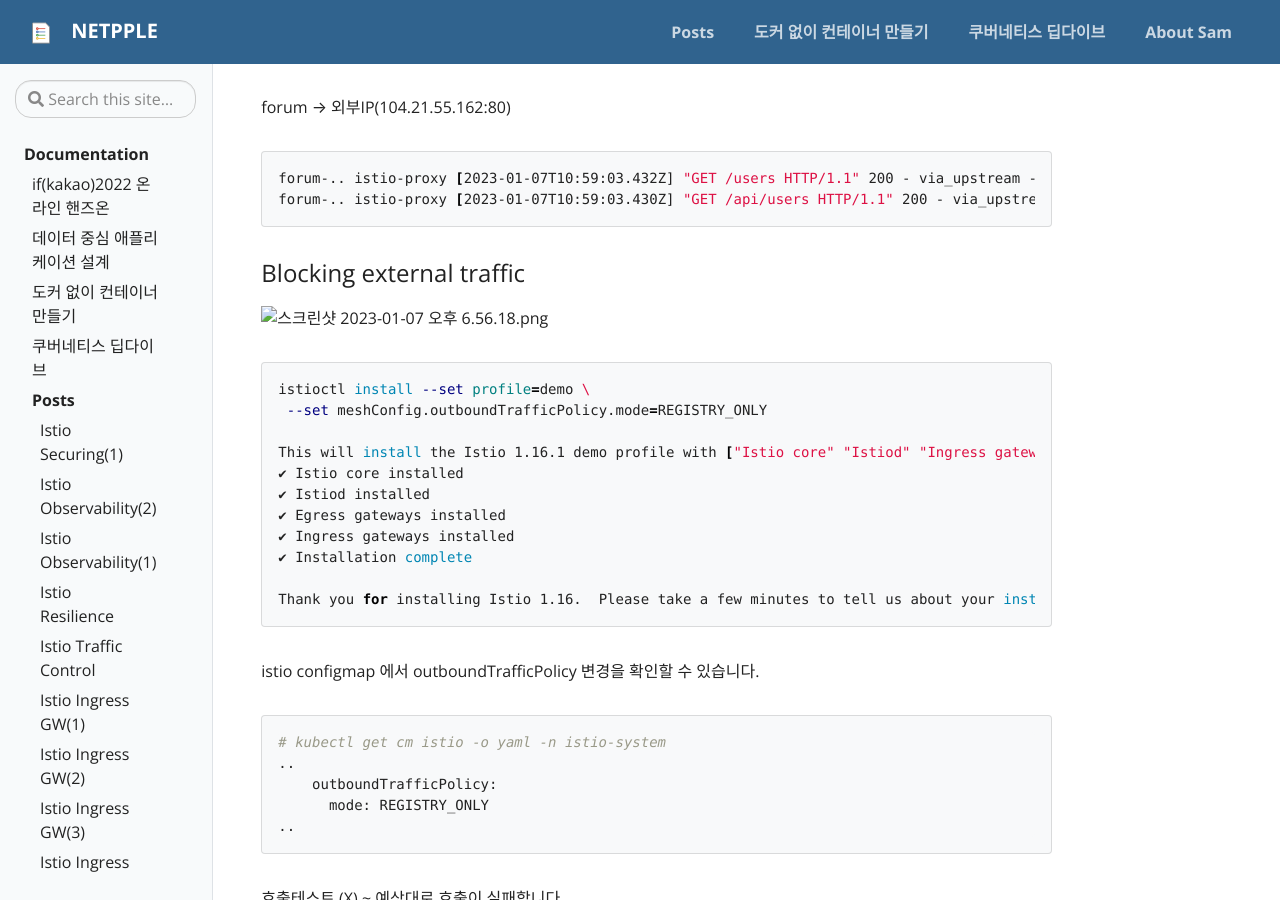
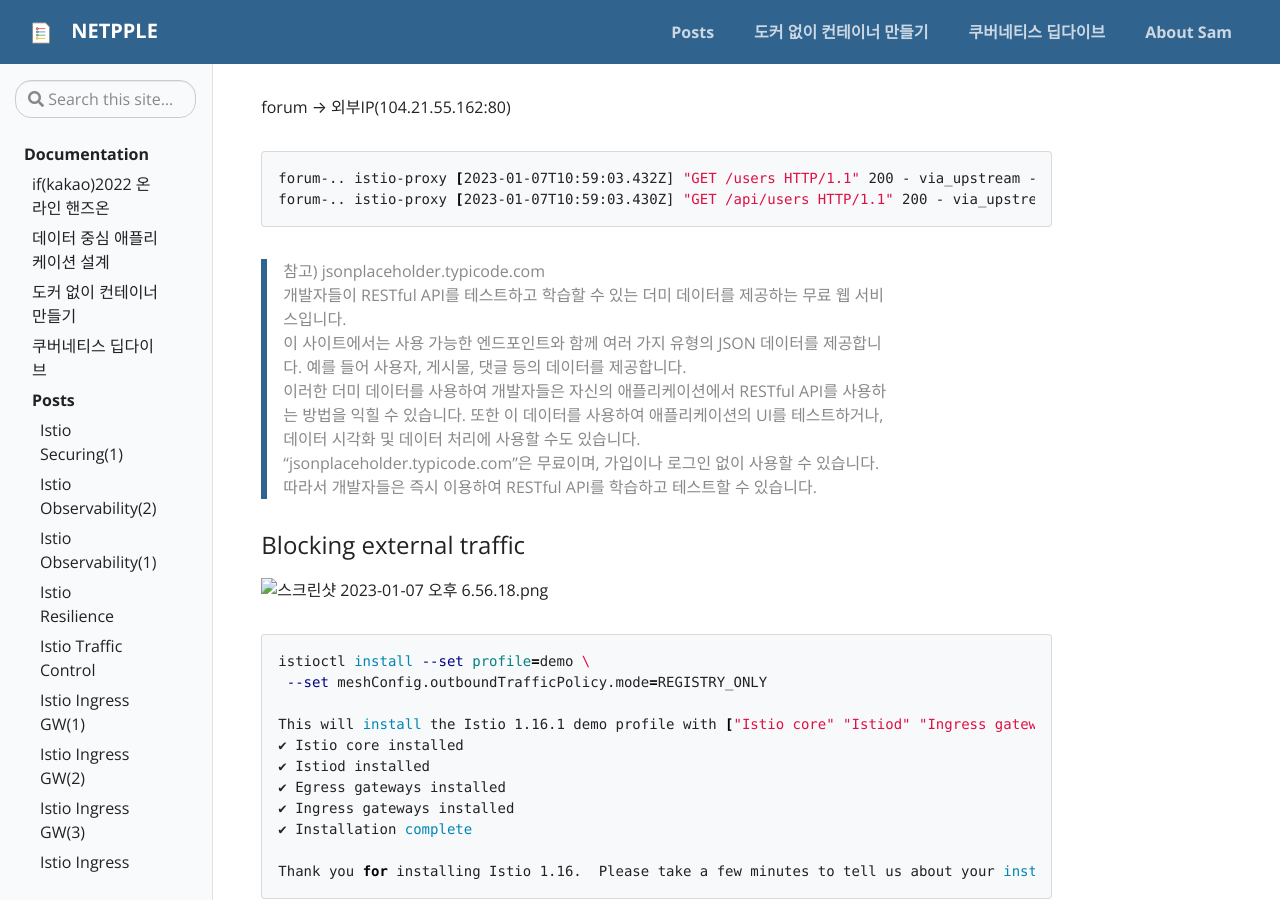
Before and after one commit to netpple/netpple.github.io, a Jekyll site: the page built from _posts/2023-01-07-Istio-ch5-traffic-control.md, in a window 1280 px wide and 900 px high, scrolled down 27659 px. Built offline with Jekyll 4.4.1, drawn with Linux system fonts in a browser that asks for light colours; our own code applies the rules of GitHub Pages for plain Markdown files.

Commit message:
jsonplaceholder.typicode.com 설명

````diff
--- a/_posts/2023-01-07-Istio-ch5-traffic-control.md
+++ b/_posts/2023-01-07-Istio-ch5-traffic-control.md
@@ -1206,6 +1206,13 @@
 forum-.. istio-proxy [2023-01-07T10:59:03.430Z] "GET /api/users HTTP/1.1" 200 - via_upstream - "-" 0 5645 69 68 "172.17.0.1" "beegoServer" "e631fa32-fb6a-921a-8f58-e96f3dcac3d3" "forum.istioinaction:80" "172.17.0.7:8080" inbound|8080|| 127.0.0.6:58511 172.17.0.7:8080 172.17.0.1:0 outbound_.80_._.forum.istioinaction.svc.cluster.local default
 ```
 
+> 참고) jsonplaceholder.typicode.com
+> 개발자들이 RESTful API를 테스트하고 학습할 수 있는 더미 데이터를 제공하는 무료 웹 서비스입니다.
+> 이 사이트에서는 사용 가능한 엔드포인트와 함께 여러 가지 유형의 JSON 데이터를 제공합니다. 예를 들어 사용자, 게시물, 댓글 등의 데이터를 제공합니다.
+> 이러한 더미 데이터를 사용하여 개발자들은 자신의 애플리케이션에서 RESTful API를 사용하는 방법을 익힐 수 있습니다. 또한 이 데이터를 사용하여 애플리케이션의 UI를 테스트하거나, 데이터 시각화 및 데이터 처리에 사용할 수도 있습니다.
+> "jsonplaceholder.typicode.com"은 무료이며, 가입이나 로그인 없이 사용할 수 있습니다. 따라서 개발자들은 즉시 이용하여 RESTful API를 학습하고 테스트할 수 있습니다.
+>
+
 ### Blocking external traffic
 
 ![스크린샷 2023-01-07 오후 6.56.18.png](/assets/img/Istio-ch5%20e5d352db30ea41189ae55571b086561b/%25E1%2584%2589%25E1%2585%25B3%25E1%2584%258F%25E1%2585%25B3%25E1%2584%2585%25E1%2585%25B5%25E1%2586%25AB%25E1%2584%2589%25E1%2585%25A3%25E1%2586%25BA_2023-01-07_%25E1%2584%258B%25E1%2585%25A9%25E1%2584%2592%25E1%2585%25AE_6.56.18.png)
````
